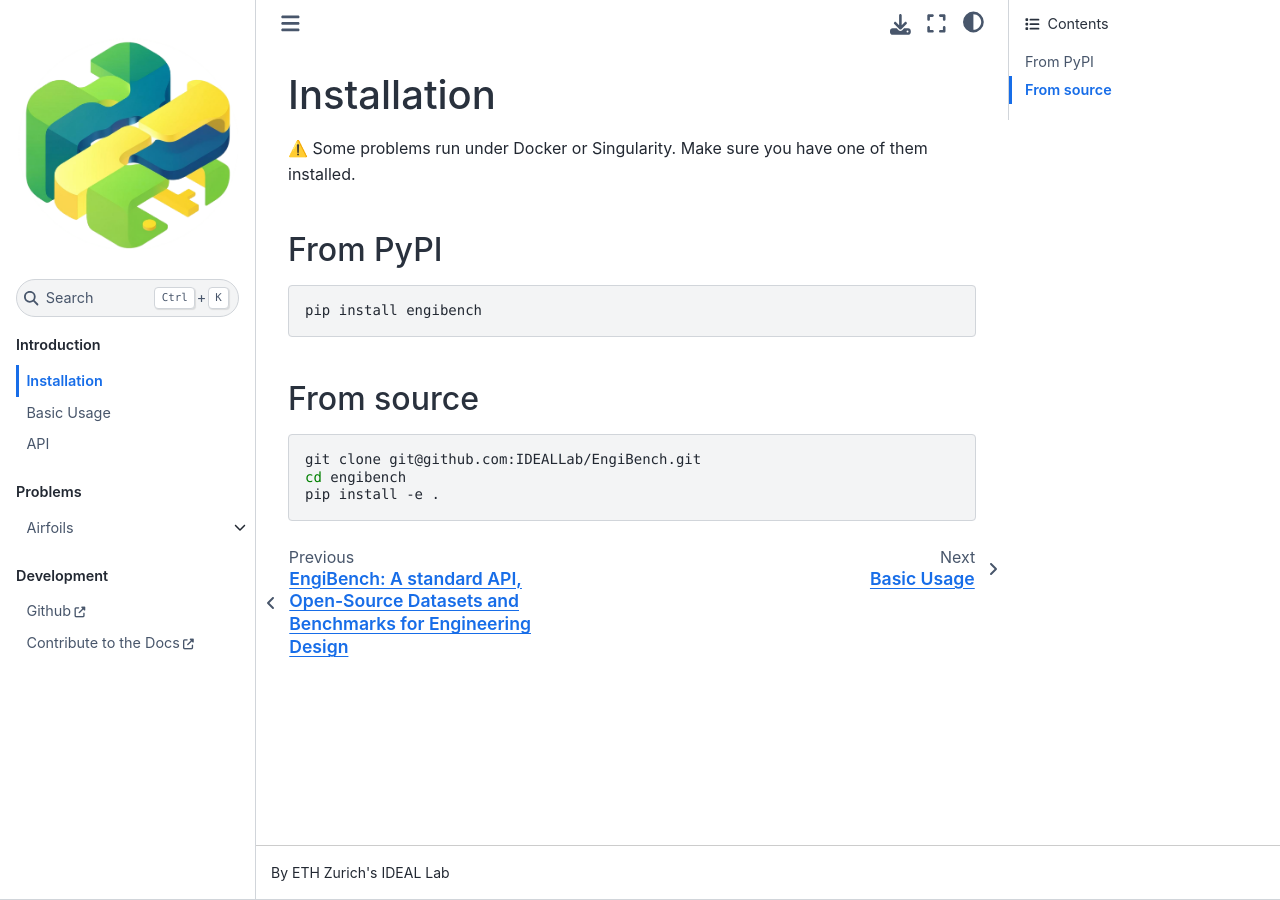
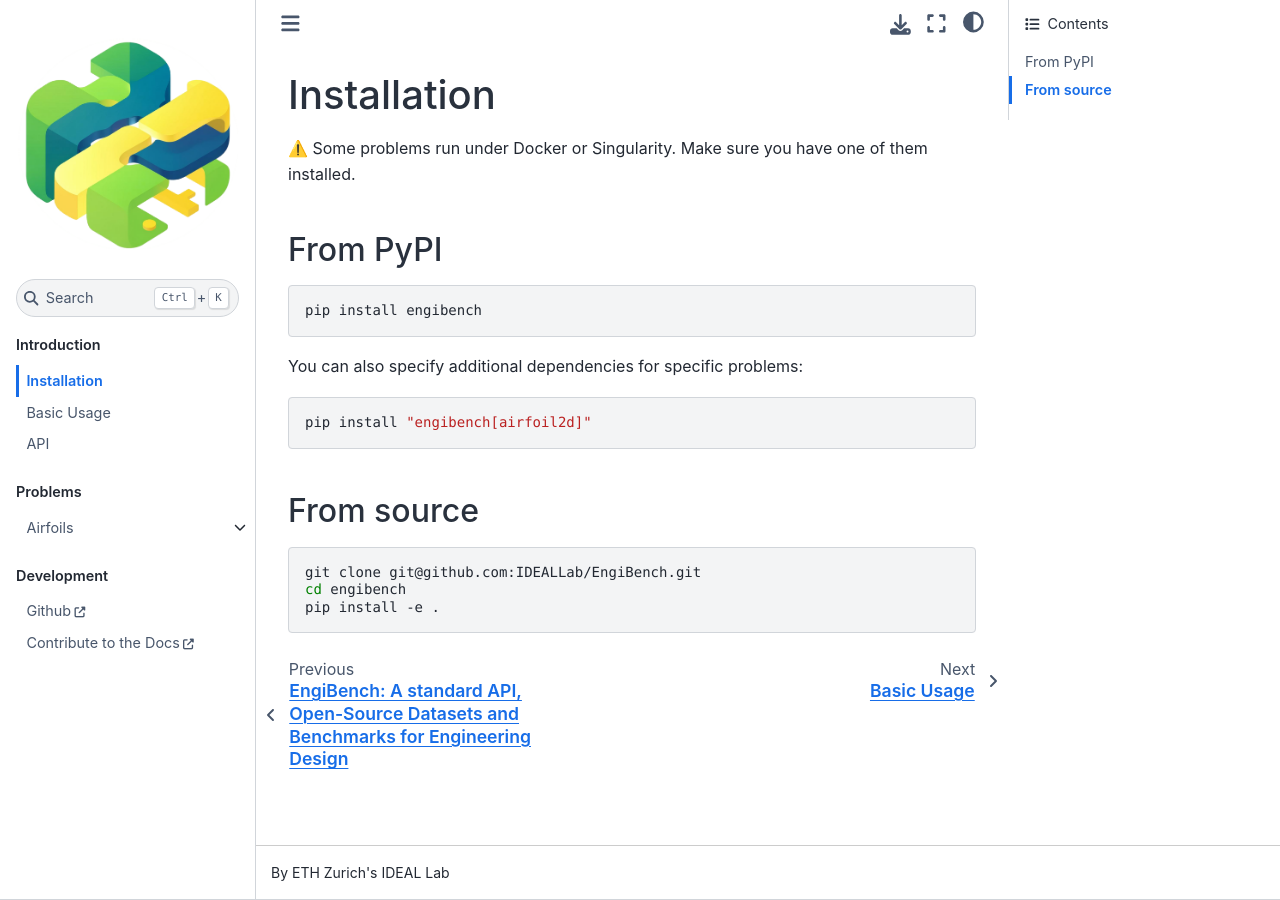
Before and after one commit to IDEALLab/EngiBench, a Sphinx documentation site: the page built from docs/introduction/install.md, in a window 1280 px wide. Built offline with Sphinx 7.4.7 and the Sphinx Book theme 1.1.4, drawn with Linux system fonts in a browser that asks for light colours; pages that are not in the unit, such as notebooks, are missing from menus.

Commit message:
Install script

````diff
--- a/docs/introduction/install.md
+++ b/docs/introduction/install.md
@@ -8,6 +8,12 @@
 pip install engibench
 ```
 
+You can also specify additional dependencies for specific problems:
+
+```bash
+pip install "engibench[airfoil2d]"
+```
+
 
 ## From source
 
````
Also changed, not shown: README.md (+6 -0 lines).
